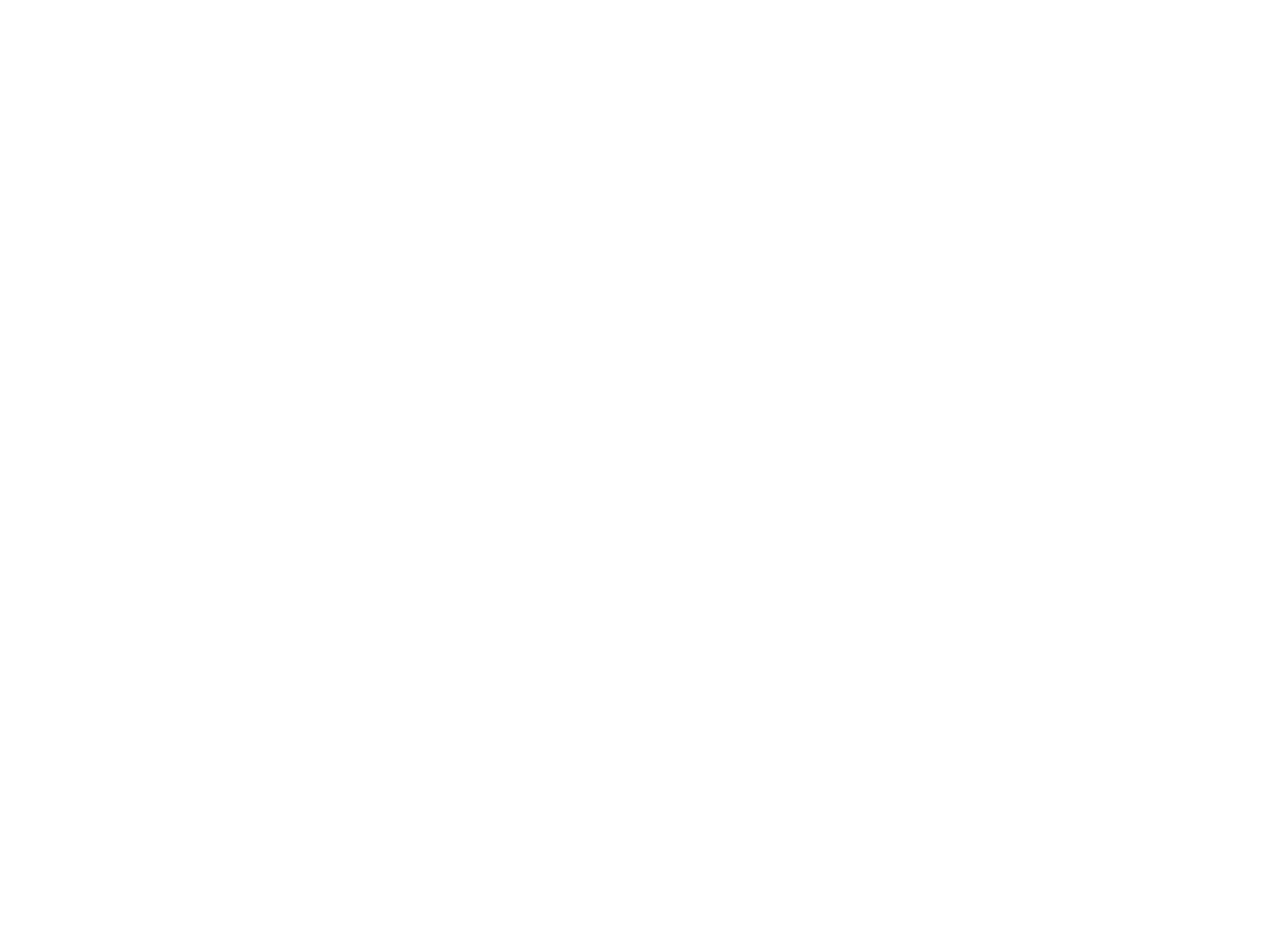
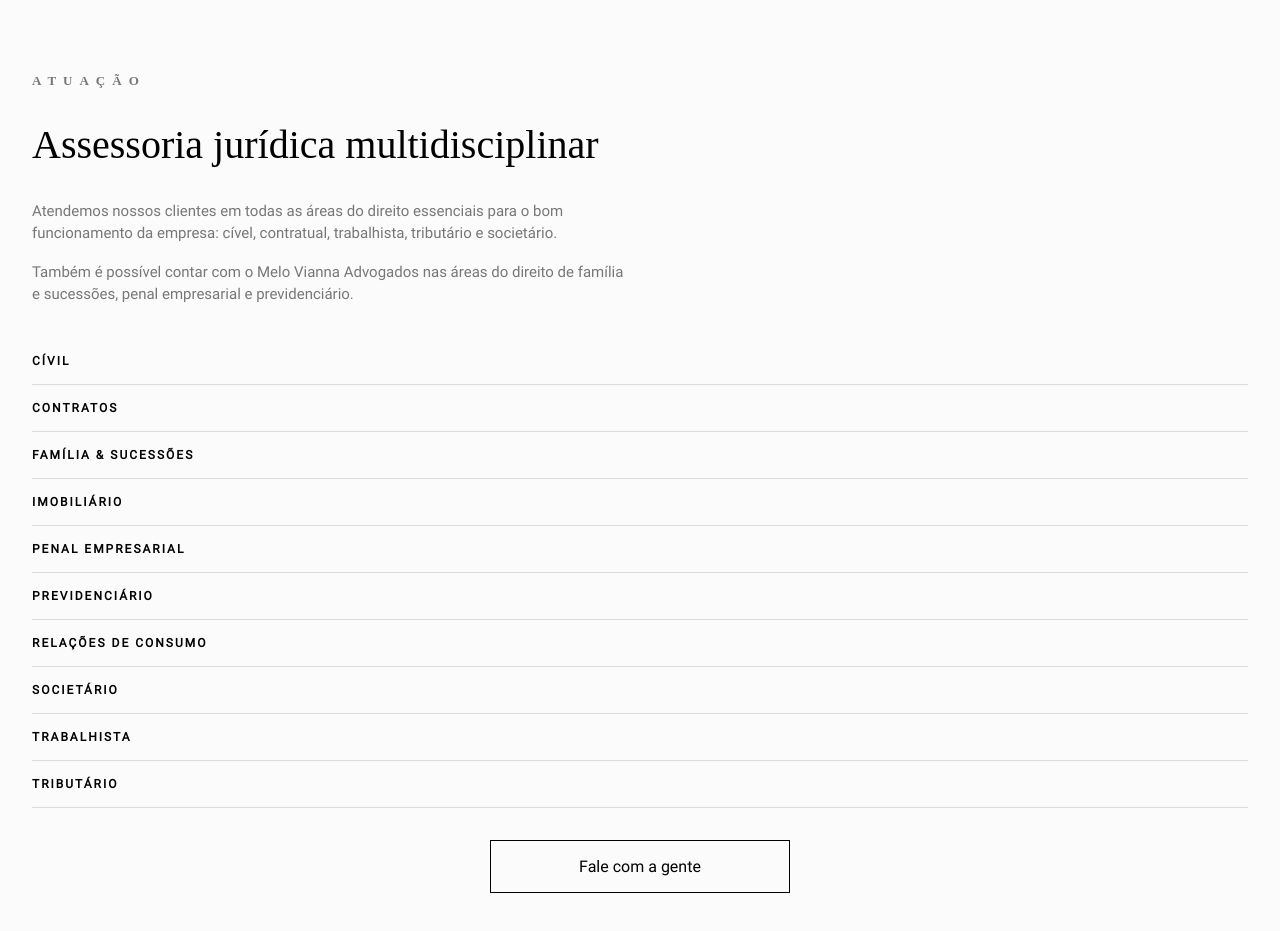
Before and after one commit to rlxmts/advocacia, a React (Vite) app: page / in a window 1280 px wide. Shown: the part 3500-4431 px from the top of the page. Before the commit the page ends 3381 px from the top, so only its background shows below. Built offline with nearby package versions, Linux system fonts and the light colour scheme.

Commit message:
:construction: Construindo secao Atuação/ Em andamento

```diff
--- a/src/App.jsx
+++ b/src/App.jsx
@@ -1,8 +1,9 @@
 import Cabecalho from "./components/Layout/Cabecalho"
-import Segmentos from "./components/Layout/Segmentos"
-import Sobre from "./components/Layout/Sobre"
+import Segmentos from "./components/Section/Segmentos"
+import Sobre from "./components/Section/Sobre"
 import Banner from "./components/Section/Banner"
 import SecaoLogo from "./components/Section/SecaoLogo"
+import Atuacao from "./components/Section/Atuacao"
 
 function App() {
 
@@ -14,6 +15,7 @@ function App() {
     <Sobre />
     <SecaoLogo />
     <Segmentos />
+    <Atuacao />
     </>
   )
 }
--- /dev/null
+++ b/src/components/Section/Atuacao/ListaDeAreas/index.jsx
@@ -0,0 +1,94 @@
+import styled from "styled-components"
+
+const ListaDeCards = styled.ul`
+
+`
+
+const ItemDeAtuacao = styled.li`
+    h5{
+        text-transform: uppercase;
+        font-size: 12px;
+        letter-spacing: 2px;
+        padding: 1rem 0;
+        border-bottom: 1px solid #DCDCDC;
+        cursor: pointer;
+        position: relative;
+    }
+
+    .item-texto{
+        overflow: hidden;
+        height: 0px;
+        opacity: 0;
+    }
+
+    p{
+        padding: 2rem 0;
+        font-size: 14px;
+        line-height: 1.2rem;
+        font-family: "Lora";
+    }
+`
+
+const areasDeAtuacao = [
+    {
+        nome:'Cívil',
+        texto: 'Para buscar a melhor estratégia (que nem sempre está na via judicial), cada vez mais se faz necessário que o advogado conheça a necessidade comercial de seu cliente, o mercado de atuação e  as consequências dos litígios para o negócio, propondo soluções criativas e inovadoras.'
+    },
+    {
+        nome:'Contratos',
+        texto: 'De forma pragmática e atenta, compreendemos o contexto do negócio jurídico a ser celebrado, antevendo cada etapa, orientando e resguardando os interesses de nossos clientes. Também prestamos assessoria pós-contratual (gerenciamento de contratos) e auxiliamos empresas estrangeiras no Brasil para estruturação de seus negócios com fornecedores, parceiros comerciais e clientes.'
+    },
+    {
+        nome:'Família & Sucessões',
+        texto: 'Nossa atuação envolve elaboração, orientação e implementação de planejamentos patrimoniais e sucessórios, testamentos, doações e partilhas em vida. No âmbito contencioso, atuamos na representação de clientes em divórcios, dissoluções de união estável e partilhas de bens, além de revisão, exoneração e execução de alimentos. Também damos assistência em ações de guarda e regulamentação de visita de menores.'
+    },
+    {
+        nome:'Imobiliário',
+        texto: 'Nosso time entende os desafios legais e regulatórios do setor imobiliário e apresenta soluções jurídicas para uma gestão eficaz. Prestamos consultoria a locadores e locatários no âmbito comercial.'
+    },
+    {
+        nome:'Penal Empresarial',
+        texto: 'Atuamos de forma preventiva na proteção dos interesses da empresa no que se refere à ocorrência de crimes empresariais, corrupção e outras irregularidades advindas da conduta de terceiros, bem como em investigações de processos criminais relacionados à prática de crimes econômicos, financeiros, tributários, eleitorais e digitais'
+    },
+    {
+        nome:'Previdenciário',
+        texto: 'O planejamento previdenciário permite identificar o melhor momento para a aposentadoria e até mesmo a forma mais vantajosa. Conte com nossa equipe para uma aposentadoria segura e mais benéfica.'
+    },
+    {
+        nome:'Relações de Consumo',
+        texto: 'Com a mudança no comportamento social atrelada ao uso da tecnologia, a legislação consumerista merece grande atenção por parte das empresas. Auxiliamos na adequação dos procedimentos de acordo com o Código de Defesa do Consumidor, a fim de evitar autuação administrativa e/ou judicial. Também representamos clientes perante o Ministério Público, Órgãos de Defesa do Consumidor e órgãos regulatórios.'
+    },
+    {
+        nome:'Societário',
+        texto: 'Auxiliamos nas operações empresariais de constituição da empresa e na organização da sociedade. Apresentamos estratégias que visam a proteção dos interesses dos sócios e a diminuição de conflitos, garantindo a continuidade da empresa.'
+    },
+    {
+        nome:'Trabalhista',
+        texto: 'Sendo o Direito do Trabalho um ponto essencial na estruturação das empresas, prestamos assessoria de forma preventiva a conflitos, de acordo com a legislação trabalhista. Realizamos mediação de acordos, levantamento e análise de passivo e patrocinamos ações trabalhistas em todas as instâncias.'
+    },
+    {
+        nome:'Tributário',
+        texto: 'A legislação complexa e as alterações do sistema de tributação desafiam as empresas na tomada de decisões fiscais estratégicas. Nossa equipe experiente e atualizada oferece apoio no planejamento tributário, revisão fiscal, obtenção de certidão negativa de débito e defesa em processo administrativo e judicial.'
+    }
+]
+
+const ListaDeAreas = () =>{
+
+    return(
+
+        <ListaDeCards>
+            {areasDeAtuacao.map( item => {
+                return(
+                    <ItemDeAtuacao key={item.nome}>
+                        <h5>{item.nome}</h5>
+                        <div className="item-texto">
+                            <p>{item.texto}</p>
+                        </div>
+                    </ItemDeAtuacao>
+                )
+            })}
+        </ListaDeCards>
+    )
+}
+
+export default ListaDeAreas;
--- /dev/null
+++ b/src/components/Section/Atuacao/index.jsx
@@ -0,0 +1,52 @@
+import styled from "styled-components";
+import { Container } from "../../commom/Container";
+import { Subtitulo } from "../../commom/Subtitulo";
+import { TituloMaior } from "../../commom/TituloMaior";
+import { Paragrafo } from "../../commom/Paragrafo";
+import Botao from "../../commom/Botao";
+import ListaDeAreas from "./ListaDeAreas";
+
+const SecaoAtuacao = styled.section`
+    background-color: #fbfbfb;
+    padding: 10rem 0;
+    display: flex;
+    flex-direction: column;
+    align-items: center;
+
+    a{
+        padding: 1rem 2rem;
+        max-width: 300px;
+    }
+
+    .atuacao-container{
+        display: flex;
+        flex-direction: column;
+        gap: 2rem;
+        align-items: start;
+
+        .paragrafos{
+            p:nth-child(1){
+                margin-bottom: 1rem;
+            }
+        }
+    }
+`
+
+const Atuacao = () =>{
+    return(
+        <SecaoAtuacao>
+            <Container className="atuacao-container">
+                <Subtitulo>Atuação</Subtitulo>
+                <TituloMaior>Assessoria jurídica multidisciplinar</TituloMaior>
+                <div className="paragrafos">
+                    <Paragrafo>Atendemos nossos clientes em todas as áreas do direito essenciais para o bom funcionamento da empresa: cível, contratual, trabalhista, tributário e societário.</Paragrafo>
+                    <Paragrafo>Também é possível contar com o Melo Vianna Advogados nas áreas do direito de família e sucessões, penal empresarial e previdenciário.</Paragrafo>
+                </div>
+                <ListaDeAreas />
+            </Container>
+            <Botao branco={false}> Fale com a gente</Botao>
+        </SecaoAtuacao>
+    )
+}
+
+export default Atuacao;
--- a/src/components/Layout/Sobre/index.jsx
+++ b/src/components/Section/Sobre/index.jsx
@@ -1,5 +1,5 @@
-import Apresentacao from "../../Section/Apresentacao"
-import Historia from "../../Section/Historia";
+import Apresentacao from "../Apresentacao"
+import Historia from "../Historia";
 
 const Sobre = () => {
     return(
--- a/src/components/commom/Container/index.jsx
+++ b/src/components/commom/Container/index.jsx
@@ -1,6 +1,7 @@
 import styled from "styled-components";
 
 export const Container = styled.div`
+    width: 100%;
     max-width: 1280px;
     margin: 0 auto;
     padding: 2rem;
```
Also changed, not shown: src/components/Section/Segmentos/CardSegmentos/index.jsx (renamed from src/components/Layout/Segmentos/CardSegmentos/index.jsx), src/components/Section/Segmentos/index.jsx (renamed from src/components/Layout/Segmentos/index.jsx).
